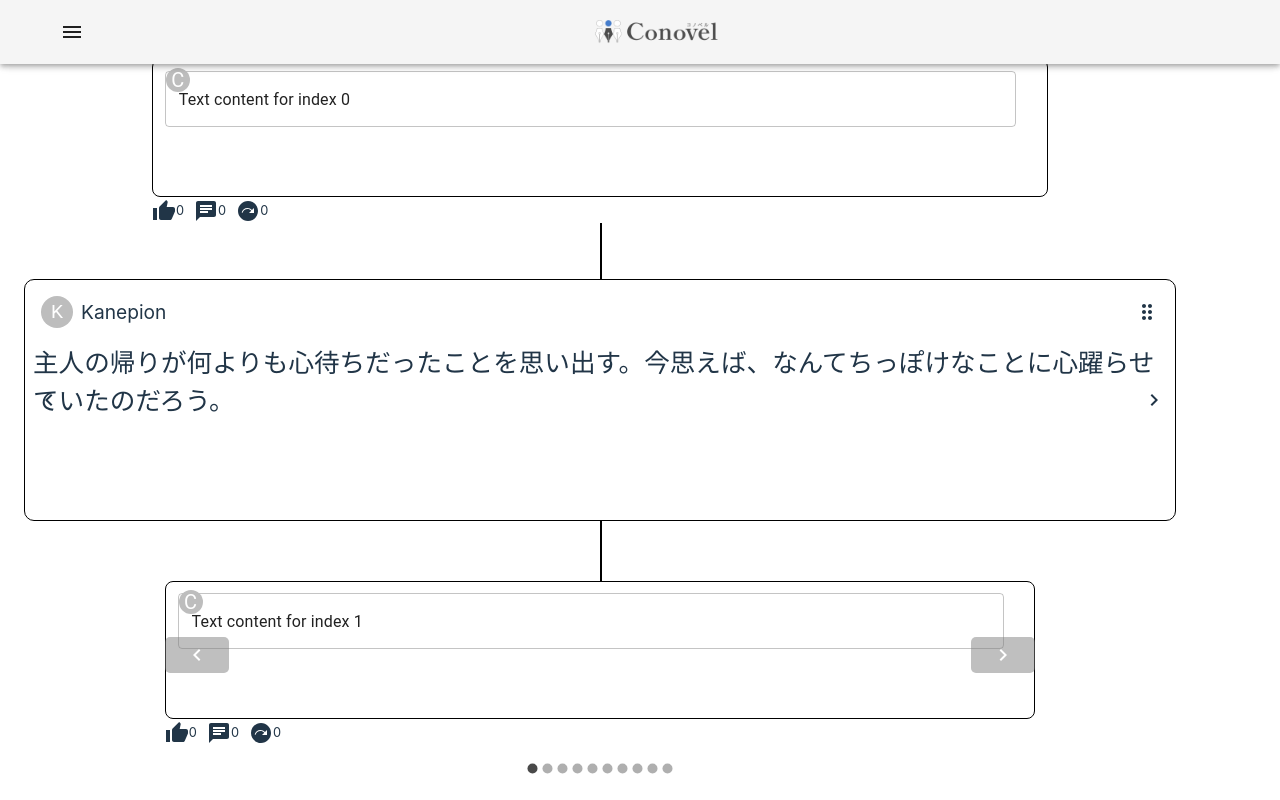
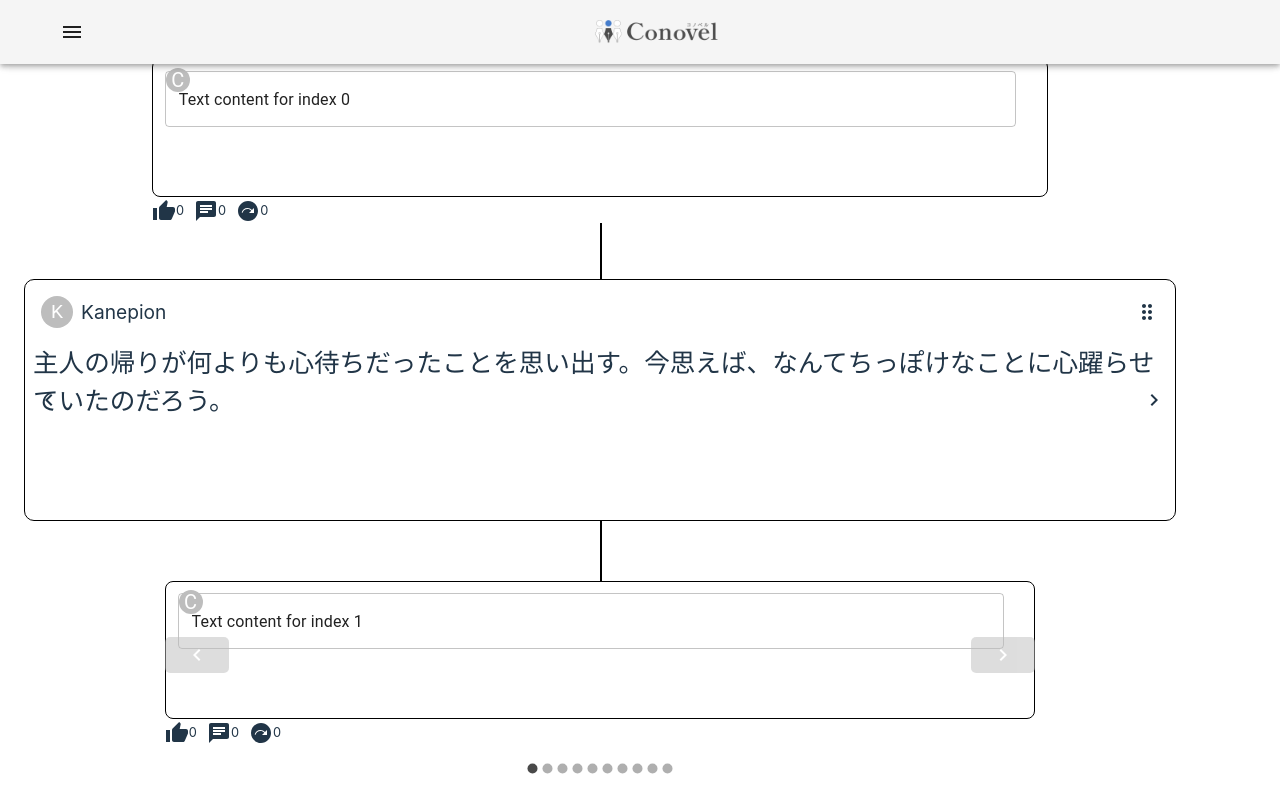
Before and after one commit to Conovel/frontend, a React (Vite) app: page / in a window 1280 px wide. Built offline with nearby package versions, Linux system fonts and the light colour scheme; the HTML template or start-up script is replaced by a standard one.

Commit message:
細かいデザイン修正

```diff
--- a/src/components/novelcard/NovelCard.tsx
+++ b/src/components/novelcard/NovelCard.tsx
@@ -32,7 +32,6 @@ const NovelCard: React.FC<NovelCardProps> = ({
         fontSize: '0.8rem',
         position: 'relative',
         backgroundColor: '#fff',
-        zIndex: 1,
       }}
     >
       <Box
@@ -77,6 +76,7 @@ const NovelCard: React.FC<NovelCardProps> = ({
           display: 'flex',
           justifyContent: 'flex-start',
           marginTop: '0.2vh',
+          backgroundColor: 'transparent',
         }}
       >
         <>
--- a/src/features/NovelView/ChildrenPanel.tsx
+++ b/src/features/NovelView/ChildrenPanel.tsx
@@ -68,10 +68,10 @@ const ChildrenPanel: React.FC<NextProps> = ({
           fullHeightHover={false}
           navButtonsProps={{
             style: {
-              backgroundColor: 'gray',
+              backgroundColor: '#BDBDBD',
               opacity: 0.5,
               width: '0.5vw',
-              color: 'white',
+              color: '#fff',
               borderRadius: 5,
             },
           }}
@@ -82,10 +82,9 @@ const ChildrenPanel: React.FC<NextProps> = ({
               padding: '0 1vw',
             },
           }}
-          NavButton={({ onClick, className, style, next, prev }) => (
+          NavButton={({ onClick, style, next, prev }) => (
             <Button
               onClick={onClick as React.MouseEventHandler<HTMLButtonElement>}
-              className={className}
               style={style}
             >
               {next && <KeyboardArrowRightIcon />}
```
